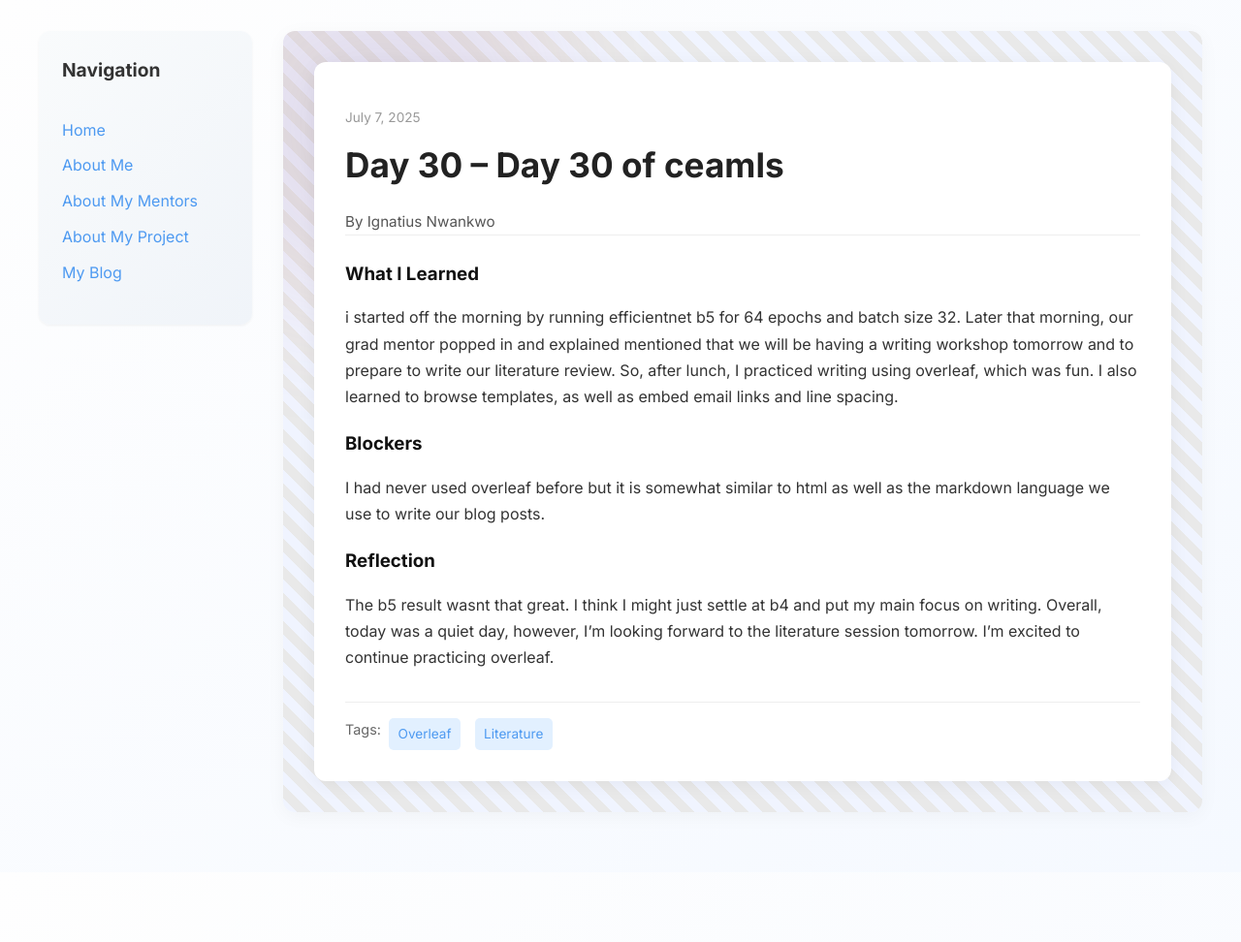
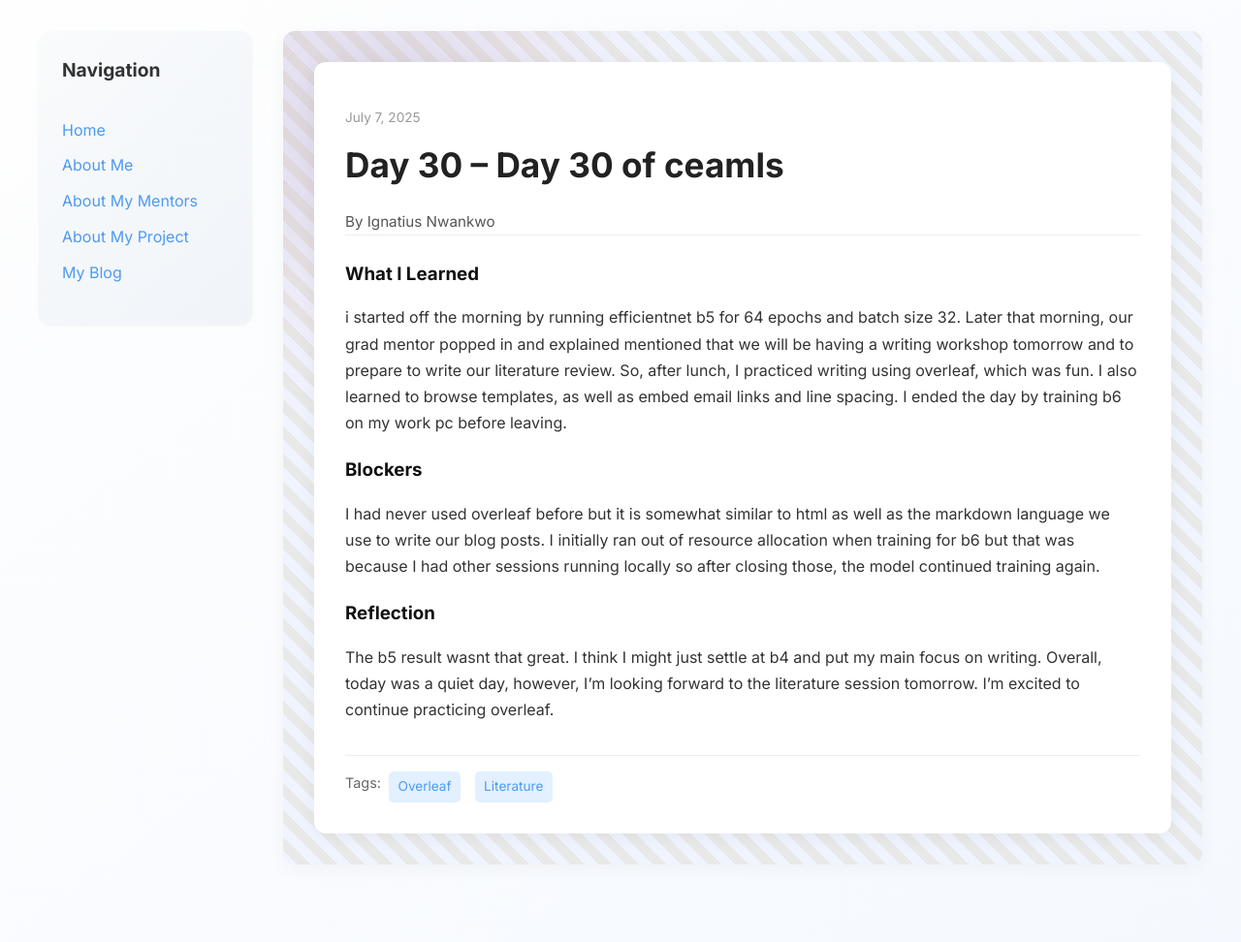
Before and after one commit to toxhi/toxhi.github.io, a Jekyll site: the page built from _posts/2025-07-07-day-30.md, in a window 1280 px wide. Shown: the whole page at 97% size. Built offline with Jekyll 4.4.1, drawn with Linux system fonts in a browser that asks for light colours; before the commit the page ends 900 px from its top, so only the background shows below that.

Commit message:
Update 2025-07-07-day-30.md

```diff
--- a/_posts/2025-07-07-day-30.md
+++ b/_posts/2025-07-07-day-30.md
@@ -7,10 +7,10 @@
 tags: ["Overleaf","Literature"]
 
 what_i_learned: |
- i started off the morning by running efficientnet b5 for 64 epochs and batch size 32. Later that morning, our grad mentor popped in and explained mentioned that we will be having a writing workshop tomorrow and to prepare to write our literature review. So, after lunch, I practiced writing using overleaf, which was fun. I also learned to browse templates, as well as embed email links and line spacing.
+ i started off the morning by running efficientnet b5 for 64 epochs and batch size 32. Later that morning, our grad mentor popped in and explained mentioned that we will be having a writing workshop tomorrow and to prepare to write our literature review. So, after lunch, I practiced writing using overleaf, which was fun. I also learned to browse templates, as well as embed email links and line spacing. I ended the day by training b6 on my work pc before leaving.
 
 blockers: |
- I had never used overleaf before but it is somewhat similar to html as well as the markdown language we use to write our blog posts.
+ I had never used overleaf before but it is somewhat similar to html as well as the markdown language we use to write our blog posts. I initially ran out of resource allocation when training for b6 but that was because I had other sessions running locally so after closing those, the model continued training again.
 
 
 reflection: |
```
